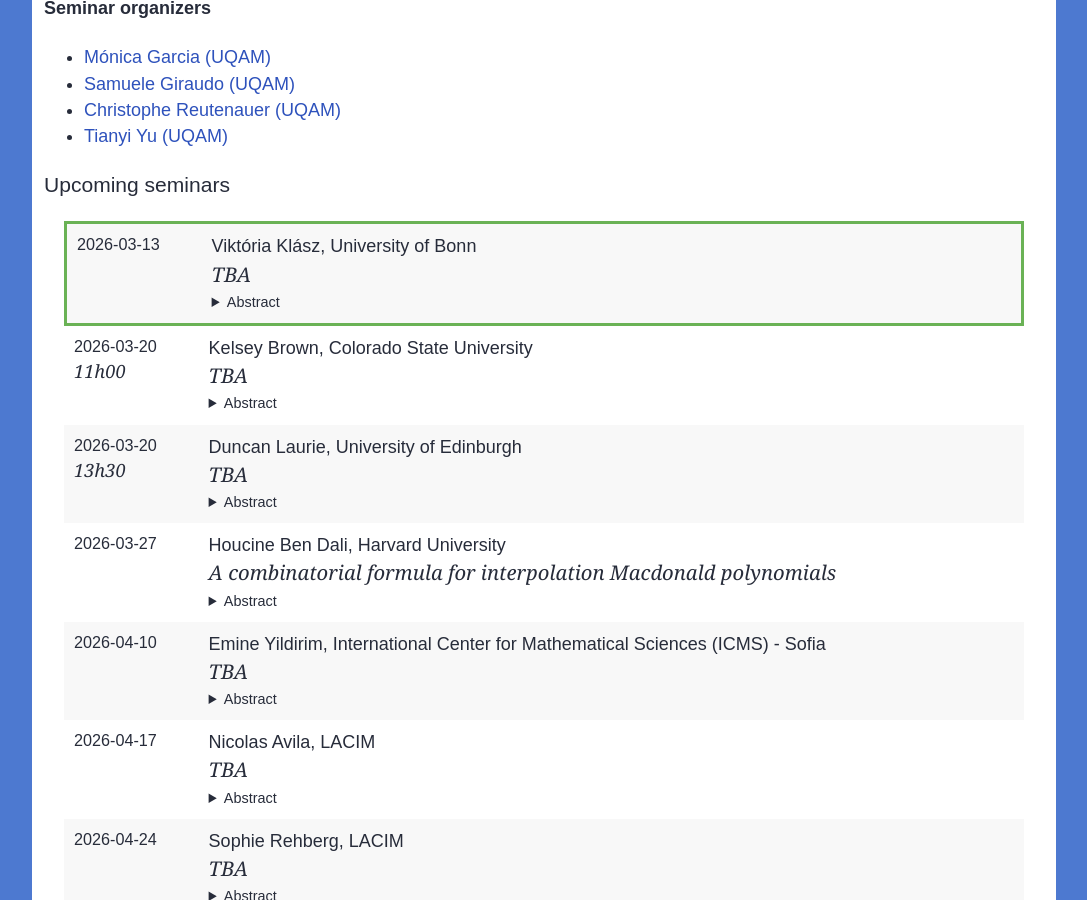
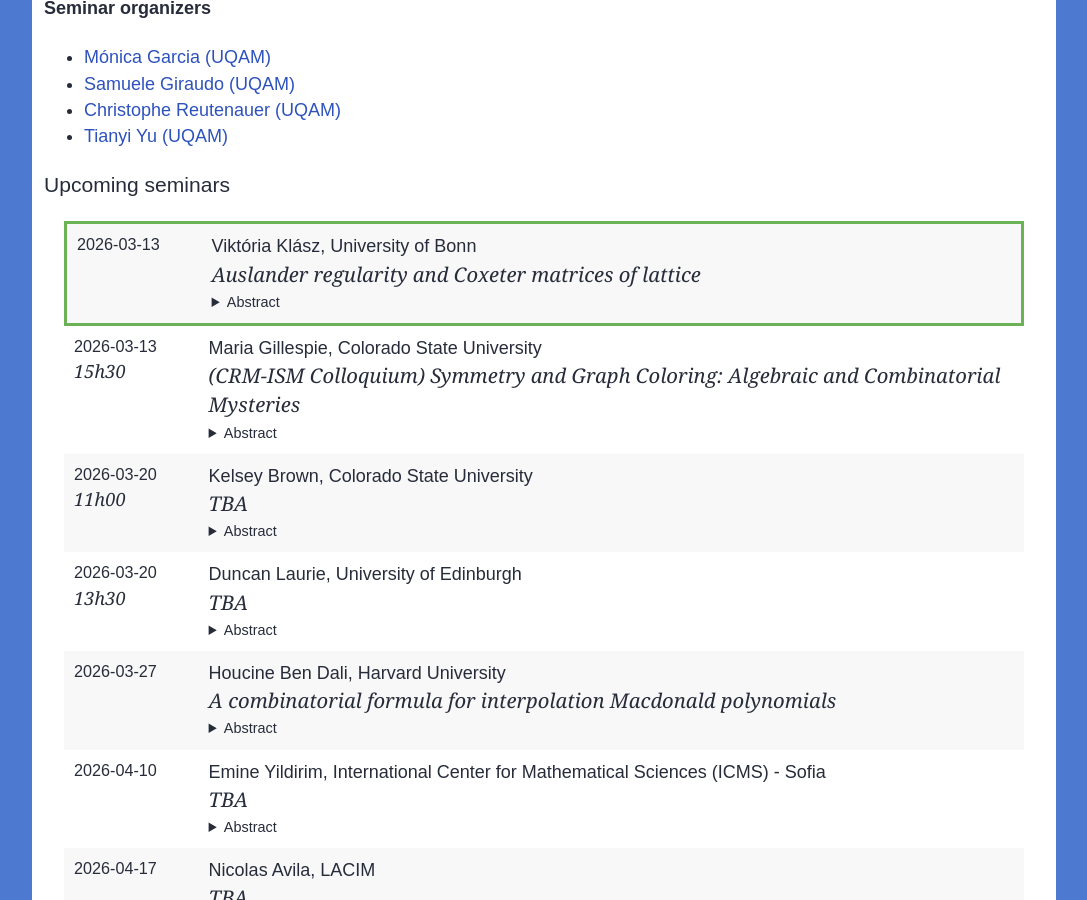
Before and after one commit to lacim-uqam/lacim-uqam.github.io, a Jekyll site: the page built from en/seminar.md, in a window 1280 px wide and 900 px high, scrolled down 664 px. Shown: the whole window, without its empty margins (96-1183 px from the left). Built offline with Jekyll 4.4.1, drawn with Linux system fonts in a browser that asks for light colours; formulas are drawn with MathJax 3; our own code applies the rules of GitHub Pages for plain Markdown files; some of the changed lines change nothing that is shown.

Commit message:
abstract for Viktória Klász & Maria Gillespie's Colloquium talk

```diff
--- a/_data/lacim-seminar.yml
+++ b/_data/lacim-seminar.yml
@@ -61,11 +61,27 @@
   time: 11h00
   abstract: >
 
+- speaker: Maria Gillespie
+  affiliation: Colorado State University
+  title: "(CRM-ISM Colloquium) Symmetry and Graph Coloring: Algebraic and Combinatorial Mysteries"
+  date: 2026-03-13
+  time: 15h30
+  room: PK-5115
+  abstract: >
+    The study of proper colorings of graphs is a longstanding and important area in mathematics.  The Four Color theorem for planar graphs is one famous success, and this simple problem in cartography launched a vast theory leading to many concrete applications, as well as to the algebraic study of chromatic polynomials and symmetric functions, which also arise in the geometry of Hessenberg varieties.
+
+    In 2024, Hikita announced a proof of the Stanley-Stembridge Conjecture on e-positivity of certain chromatic symmetric functions, which had been open for 32 years.  This breakthrough leaves open, and gives rise to, many followup mysteries.  We will discuss the significance of the symmetric functions arising in graph colorings, and give an overview of some of the important open problems in the area.  This discussion will include joint work with Joseph Pappe and Kyle Salois, towards the question, "When is the chromatic quasisymmetric function symmetric?".
+
+    (Part of the CRM-ISM Colloquium Series -- note the [special time and location](https://www.crmath.ca/en/activities/#/type/seminar/id/21204)).
+
+
 - speaker: Viktória Klász
   affiliation: University of Bonn
-  title: TBA
+  title: Auslander regularity and Coxeter matrices of lattice
   date: 2026-03-13
   abstract: >
+    In this talk, we explore connections between the representation theory of finite-dimensional algebras, combinatorics, and linear algebra. We begin by discussing a result of Iyama and Marczinzik that relates the homological notions of Auslander regularity and the Auslander-Reiten bijection to the lattice-theoretic concepts of distributivity and the rowmotion map. We then present a new result that reinterprets these ideas from a linear-algebraic perspective, using Coxeter matrices and their Bruhat decomposition. Building on this approach, we introduce the *Coxeter permutation* of a lattice (or, more generally, of a finite-dimensional algebra, or of a Dyck path), which is designed to generalise the rowmotion map.
+    This talk is based on joint works with René Marczinzik, Hugh Thomas, and Markus Kleinau.
 
 - speaker: Matt Larson
   affiliation: Princeton University
```
